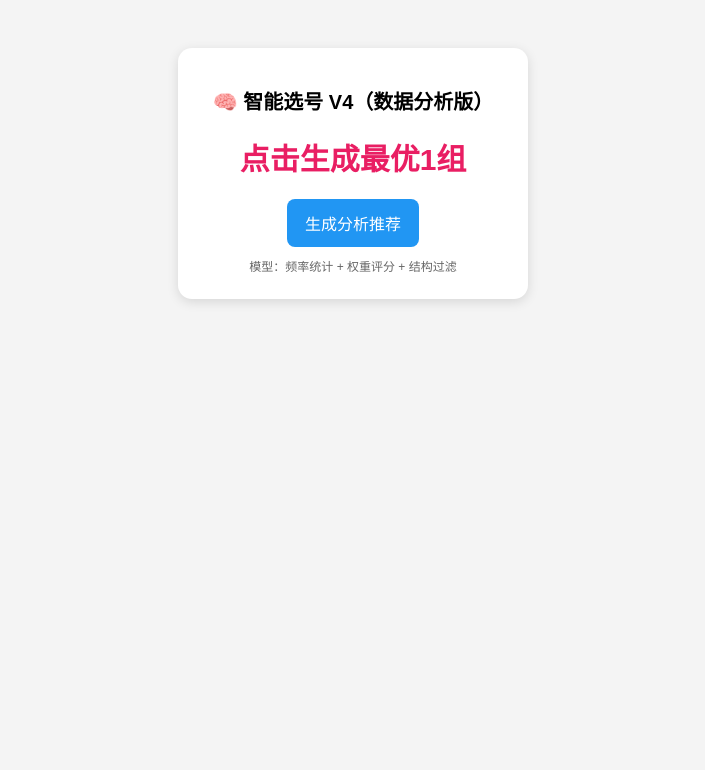
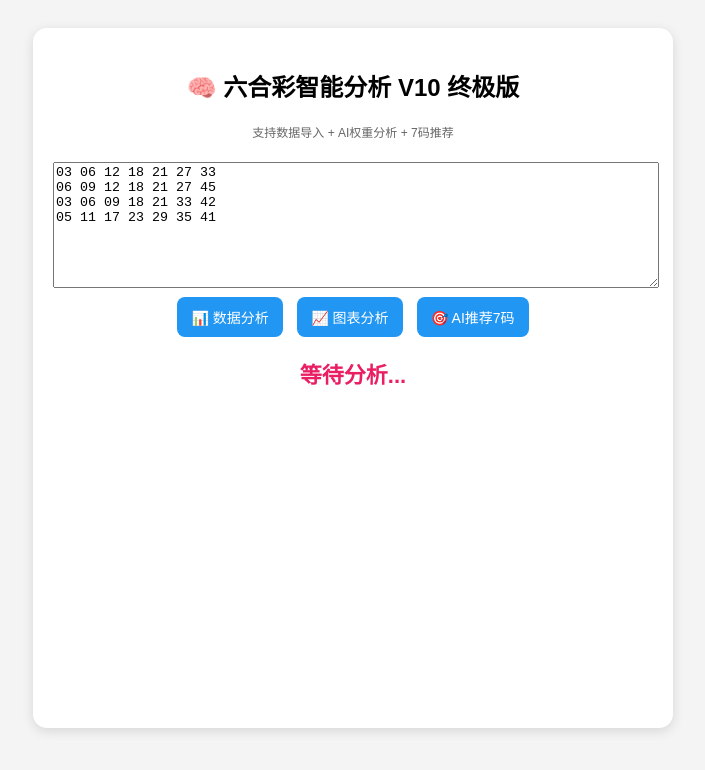
Before and after one commit to Dumpling-tech-boop/mark6-ai, a plain HTML site: page index.html in a window 1280 px wide. Shown: the whole page, without its empty margins (287-992 px from the left). Drawn offline with nearby package versions, Linux system fonts and the light colour scheme.

Commit message:
Update index.html

```diff
--- a/index.html
+++ b/index.html
@@ -2,49 +2,54 @@
 <html lang="zh">
 <head>
 <meta charset="UTF-8">
-<title>智能选号 V4 数据分析版</title>
+<title>六合彩智能分析 V10 终极版</title>
+
+<script src="https://cdn.jsdelivr.net/npm/chart.js"></script>
 
 <style>
 body{
   font-family: Arial;
   text-align:center;
   background:#f4f4f4;
-  padding:40px;
+  padding:20px;
 }
 
 .box{
   background:white;
-  padding:25px;
+  padding:20px;
   border-radius:14px;
   display:inline-block;
   box-shadow:0 3px 12px rgba(0,0,0,0.12);
-  min-width:300px;
+  max-width:700px;
 }
 
-h1{
-  font-size:20px;
+textarea{
+  width:100%;
+  height:120px;
+  margin-top:10px;
 }
 
 .nums{
-  font-size:30px;
+  font-size:22px;
   color:#e91e63;
-  margin:20px 0;
+  margin:15px 0;
   font-weight:bold;
+  white-space:pre-line;
 }
 
 button{
-  padding:12px 18px;
+  padding:10px 14px;
   border:none;
   border-radius:8px;
   background:#2196F3;
   color:white;
-  font-size:16px;
+  font-size:14px;
+  margin:5px;
 }
 
-.small{
+.tip{
   font-size:12px;
   color:#666;
-  margin-top:10px;
 }
 </style>
 </head>
@@ -52,90 +57,126 @@ button{
 <body>
 
 <div class="box">
-  <h1>🧠 智能选号 V4（数据分析版）</h1>
 
-  <div class="nums" id="nums">点击生成最优1组</div>
+<h2>🧠 六合彩智能分析 V10 终极版</h2>
 
-  <button onclick="gen()">生成分析推荐</button>
+<p class="tip">支持数据导入 + AI权重分析 + 7码推荐</p>
 
-  <div class="small">模型：频率统计 + 权重评分 + 结构过滤</div>
+<textarea id="input">
+03 06 12 18 21 27 33
+06 09 12 18 21 27 45
+03 06 09 18 21 33 42
+05 11 17 23 29 35 41
+</textarea>
+
+<br>
+
+<button onclick="analyze()">📊 数据分析</button>
+<button onclick="draw()">📈 图表分析</button>
+<button onclick="generate()">🎯 AI推荐7码</button>
+
+<div class="nums" id="result">等待分析...</div>
+
+<canvas id="chart" width="600" height="300"></canvas>
+
 </div>
 
 <script>
 
-// 模拟历史数据（真实项目可替换成真实开奖数据）
-let history = [
-  3,6,9,12,18,21,27,33,36,42,45,48,
-  6,9,12,18,21,27,33,36,
-  3,6,9,18,21,27
-];
+let freq = Array(50).fill(0);
+let weight = Array(50).fill(1);
 
-// 统计频率
-let freq = {};
-for(let i=1;i<=49;i++) freq[i]=0;
+// 数据分析
+function analyze(){
+  freq = Array(50).fill(0);
 
-history.forEach(n=>{
-  freq[n]++
-});
+  let lines = document.getElementById("input").value.trim().split("\n");
 
-// 生成权重池
-let hot=[], mid=[], cold=[];
+  lines.forEach(line=>{
+    line.split(" ").forEach(n=>{
+      let num = parseInt(n);
+      if(num>=1 && num<=49){
+        freq[num]++;
+      }
+    });
+  });
 
-for(let i=1;i<=49;i++){
-  if(freq[i]>=3) hot.push(i);
-  else if(freq[i]>=1) mid.push(i);
-  else cold.push(i);
+  // 生成权重
+  for(let i=1;i<=49;i++){
+    weight[i] = 1 + freq[i]*2;
+    if(freq[i]==0) weight[i]+=1.5;
+  }
+
+  document.getElementById("result").innerText = "数据分析完成 ✔";
 }
 
-function rand(arr){
-  return arr[Math.floor(Math.random()*arr.length)];
+// 图表
+function draw(){
+  let labels=[], data=[];
+
+  for(let i=1;i<=49;i++){
+    labels.push(i);
+    data.push(freq[i]);
+  }
+
+  new Chart(document.getElementById("chart"),{
+    type:'bar',
+    data:{
+      labels:labels,
+      datasets:[{
+        label:'号码出现次数',
+        data:data,
+        backgroundColor:'#42a5f5'
+      }]
+    }
+  });
 }
 
-// 评分函数（越均衡越好）
-function score(set){
-  let arr = Array.from(set).map(Number);
+// 随机函数
+function randWeighted(){
+  let sum = weight.reduce((a,b)=>a+b,0);
+  let r = Math.random()*sum;
 
-  let s = 0;
-  arr.forEach(n=>{
-    s += freq[n] * 10;
-  });
-
-  return s;
+  for(let i=1;i<=49;i++){
+    r -= weight[i];
+    if(r<=0) return i;
+  }
+  return 1;
 }
 
-// 生成组合
-function gen(){
+// 生成7码
+function generate(){
 
-  let bestSet = null;
-  let bestScore = -1;
+  let best=null;
+  let bestScore=-1;
 
-  // 生成20次候选，选最优
-  for(let t=0;t<20;t++){
+  for(let t=0;t<60;t++){
 
-    let set = new Set();
+    let set=new Set();
 
-    // 2 hot
-    set.add(String(rand(hot)).padStart(2,'0'));
-    set.add(String(rand(hot)).padStart(2,'0'));
-
-    // 3 mid
-    for(let i=0;i<3;i++){
-      set.add(String(rand(mid)).padStart(2,'0'));
+    while(set.size<7){
+      set.add(randWeighted());
     }
 
-    // 1 cold
-    set.add(String(rand(cold)).padStart(2,'0'));
+    let arr=[...set];
 
-    let s = score(set);
+    // 评分
+    let score=0;
+    arr.forEach(n=>{
+      score += weight[n];
+    });
 
-    if(s > bestScore){
-      bestScore = s;
-      bestSet = set;
+    if(score>bestScore){
+      bestScore=score;
+      best=set;
     }
   }
 
-  document.getElementById("nums").innerText =
-    Array.from(bestSet).join(" - ");
+  let arr=[...best];
+
+  document.getElementById("result").innerText =
+    "正码：" + arr.slice(0,6).join(" - ") +
+    "\n特码：" + arr[6];
 }
 
 </script>
```
